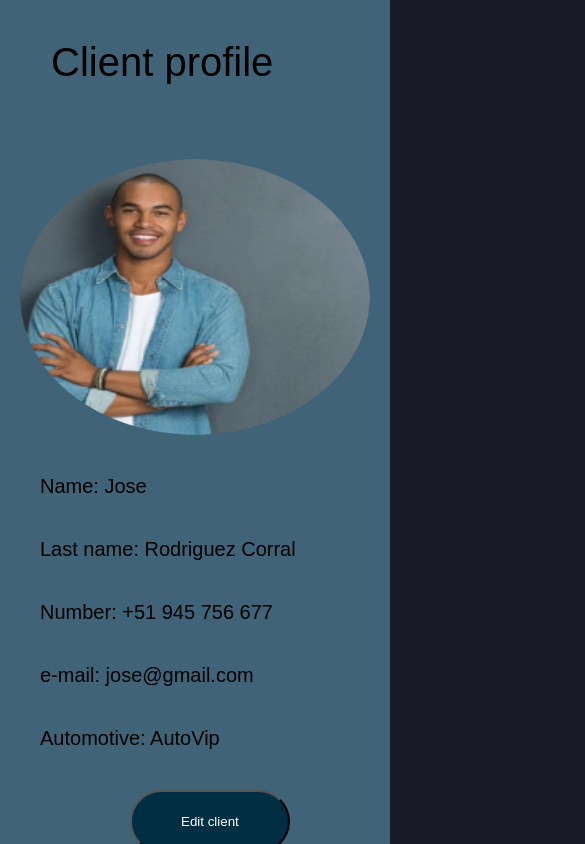
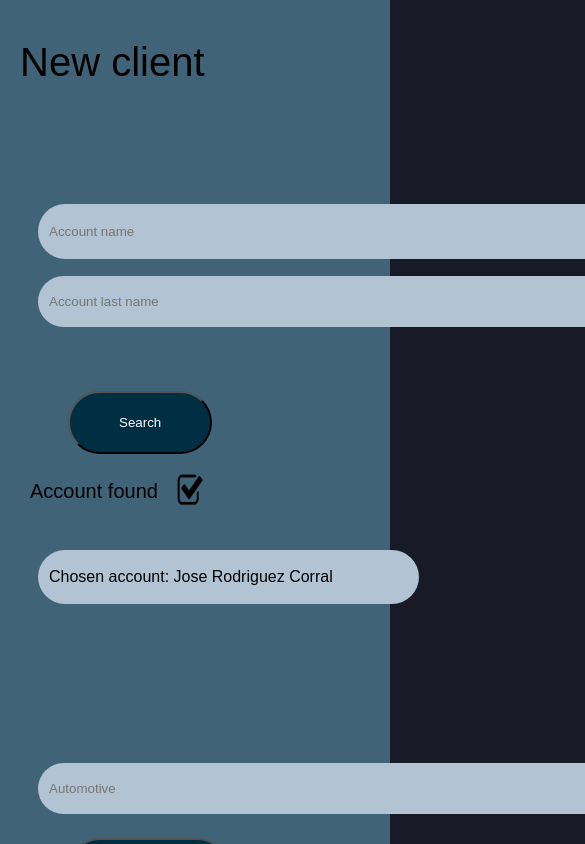
Before and after one commit to AplicacionesWeb-DriveSmart/frontend-carhelp, a Vue app: page / in a window 390 px wide. Shown: the top 844 px of the page, 585 px wide, since content can reach past the window. Built offline with nearby package versions, Linux system fonts and the light colour scheme.

Commit message:
feat: added client-add component and images

```diff
--- a/src/App.vue
+++ b/src/App.vue
@@ -4,18 +4,18 @@ import LoginForm from "./components/login/login.component.vue";
 import Menu from './components/pages/menu.component.vue'
 import ClientList from "./components/pages/client-list.component.vue";
 import ClientProfile from "./components/pages/client-profile.component.vue";
-
+import ClientAdd from "./components/pages/client-add.component.vue";
 
 
 export default {
   name:'app',
-  components: {ClientList, ClientProfile, Register, LoginForm, Menu}
+  components: {ClientList, ClientProfile, ClientAdd, Register, LoginForm, Menu}
 }
 
 </script>
 
 <template>
- <ClientProfile></ClientProfile>
+ <ClientAdd></ClientAdd>
 </template>
 
 <style scoped>
--- /dev/null
+++ b/src/components/pages/client-add.component.vue
@@ -0,0 +1,203 @@
+<script>
+export default {
+  name: 'ClientAdd',
+}
+</script>
+<template>
+  <div class="div">
+    <div class="div-2">
+      <div class="div-3">New client</div>
+      <div class="div-4">
+        <input type="text" id="nombre" name="nombre" placeholder="Account name">
+      </div>
+      <div class="div-5">
+        <input type="text" id="nombre" name="nombre" placeholder="Account last name">
+      </div>
+      <div class="div-6"><button>Search</button></div>
+      <div class="div-7">
+        <div class="div-8">Account found</div>
+        <img
+            loading="lazy"
+            srcSet="/src/assets/img/check.png"
+            class="img"
+        />
+      </div>
+      <div class="div-9">Chosen account: Jose Rodriguez Corral</div>
+      <div class="div-10">
+        <input type="text" id="nombre" name="nombre" placeholder="Automotive">
+      </div>
+      <div class="div-11"><button>Add client</button></div>
+    </div>
+  </div>
+</template>
+
+
+
+<style scoped>
+.div {
+  background-color: #181a27;
+  display: flex;
+  flex-direction: column;
+  align-items: center;
+  font-size: 20px;
+  color: #000;
+  font-weight: 500;
+  padding: 80px 60px 0;
+}
+@media (max-width: 991px) {
+  .div {
+    padding: 0 20px;
+  }
+}
+.div-2 {
+  background-color: #406378;
+  display: flex;
+  width: 100%;
+  max-width: 1418px;
+  flex-direction: column;
+  align-items: start;
+  padding: 80px;
+}
+@media (max-width: 991px) {
+  .div-2 {
+    max-width: 100%;
+    padding: 0 20px;
+  }
+}
+.div-3 {
+  margin-top: 56px;
+  font: 80px Roboto Mono, sans-serif;
+}
+@media (max-width: 991px) {
+  .div-3 {
+    max-width: 100%;
+    margin-top: 40px;
+    font-size: 40px;
+  }
+}
+.div-4 input {
+  font-family: Roboto Mono, sans-serif;
+  border-radius: 30px;
+  background-color: #b2c3d3;
+  width: 636px;
+  max-width: 100%;
+  align-items: start;
+  justify-content: center;
+  margin: 79px 0 0 18px;
+  padding: 20px 11px;
+  border: none;
+}
+
+@media (max-width: 991px) {
+  .div-4 {
+    padding-right: 20px;
+    margin-top: 40px;
+  }
+}
+.div-5 input {
+  font-family: Roboto Mono, sans-serif;
+  border-radius: 30px;
+  background-color: #b2c3d3;
+  width: 636px;
+  max-width: 100%;
+  align-items: start;
+  justify-content: center;
+  margin: 17px 0 0 18px;
+  padding: 18px 11px;
+  border: none;
+}
+@media (max-width: 991px) {
+  .div-5 {
+    padding-right: 20px;
+  }
+}
+
+@media (max-width: 991px) {
+  .div-6 {
+    margin: 40px 0 0 9px;
+    padding: 0 20px;
+  }
+}
+.div-7 {
+  display: flex;
+  gap: 9px;
+  margin: 18px 0 0 29px;
+}
+@media (max-width: 991px) {
+  .div-7 {
+    margin-left: 10px;
+  }
+}
+.div-8 {
+  font-family: Roboto Mono, sans-serif;
+  flex-grow: 1;
+  flex-basis: auto;
+  margin: auto 0;
+}
+.img {
+  aspect-ratio: 1.2;
+  object-fit: auto;
+  object-position: center;
+  width: 46px;
+}
+.div-9 {
+  font-family: Roboto Mono, sans-serif;
+  font-size: 16px;
+  border-radius: 30px;
+  background-color: #b2c3d3;
+  width: 636px;
+  max-width: 100%;
+  align-items: start;
+  justify-content: center;
+  margin: 51px 0 0 18px;
+  padding: 18px 11px;
+}
+@media (max-width: 991px) {
+  .div-9 {
+    max-width: 100%;
+    padding-right: 20px;
+    margin-top: 40px;
+  }
+}
+.div-10 input {
+  font-family: Roboto Mono, sans-serif;
+  border-radius: 30px;
+  background-color: #b2c3d3;
+  width: 636px;
+  max-width: 100%;
+  align-items: start;
+  justify-content: center;
+  margin: 119px 0 0 18px;
+  padding: 18px 11px;
+  border: none;
+}
+@media (max-width: 991px) {
+  .div-10 {
+    padding-right: 20px;
+    margin-top: 40px;
+  }
+}
+
+@media (max-width: 991px) {
+  .div-11 {
+    margin-left: 9px;
+    padding: 0 20px;
+  }
+}
+
+button {
+  margin-top: 24px;
+  margin-left: 19px;
+  font-family: Roboto Mono, sans-serif;
+  border-radius: 40px;
+  background-color: #002e43;
+  justify-content: center;
+  padding: 22px 49px;
+  color: #ffffff;
+}
+
+input:focus {
+  outline: none;
+}
+
+</style>
```
Also changed, not shown: src/assets/img/check.png (added).
